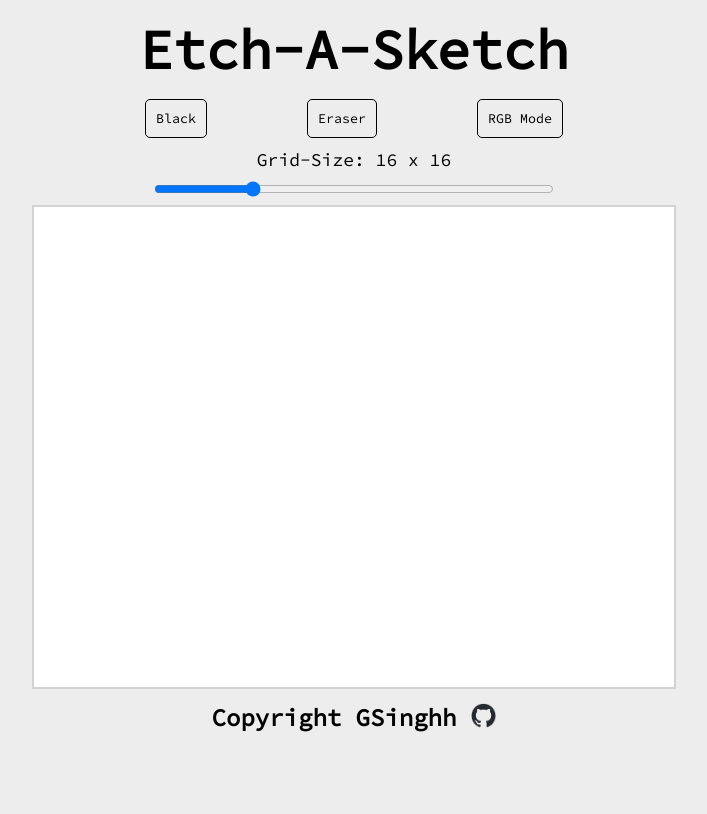
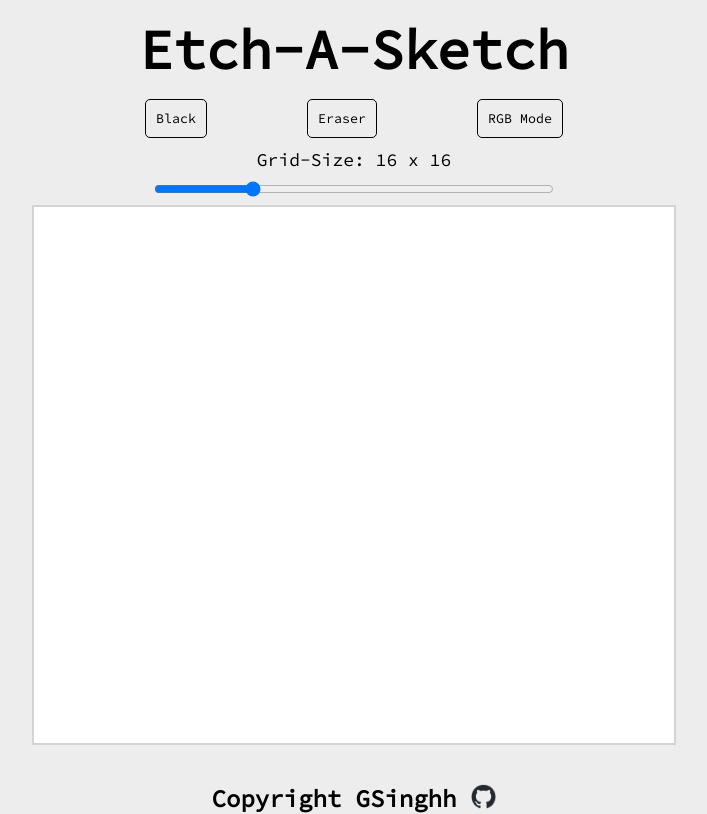
Before and after one commit to GSinghh/Etch-A-Sketch, a plain HTML site: page index.html in a window 1280 px wide. Shown: the whole page, without its empty margins (286-993 px from the left). Drawn offline with Linux system fonts and the light colour scheme.

Commit message:
Fixed footer styling

```diff
--- a/style.css
+++ b/style.css
@@ -23,9 +23,8 @@
     align-items: center;
     justify-content: center;
     gap: 15px;
-    padding: 10px;
+    padding-top: 35px;
     margin-top: 5px;
-    margin-bottom: 5px;
 }
 .footer img
 {
@@ -78,7 +77,7 @@
     display: flex;
     align-items: center;
     justify-content: center;
-    height: 60vh;
+    height: 67vh;
 }
 .div-container
 {
```
